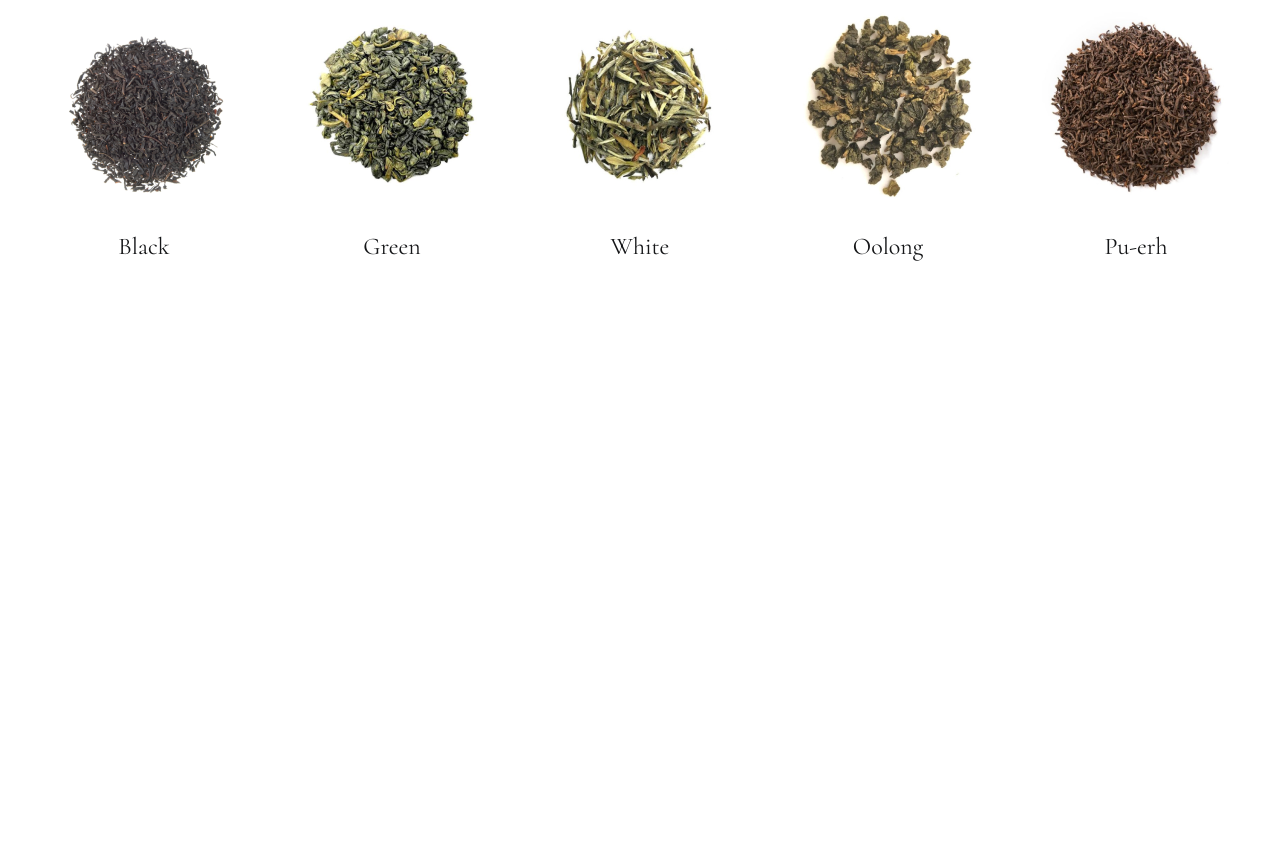
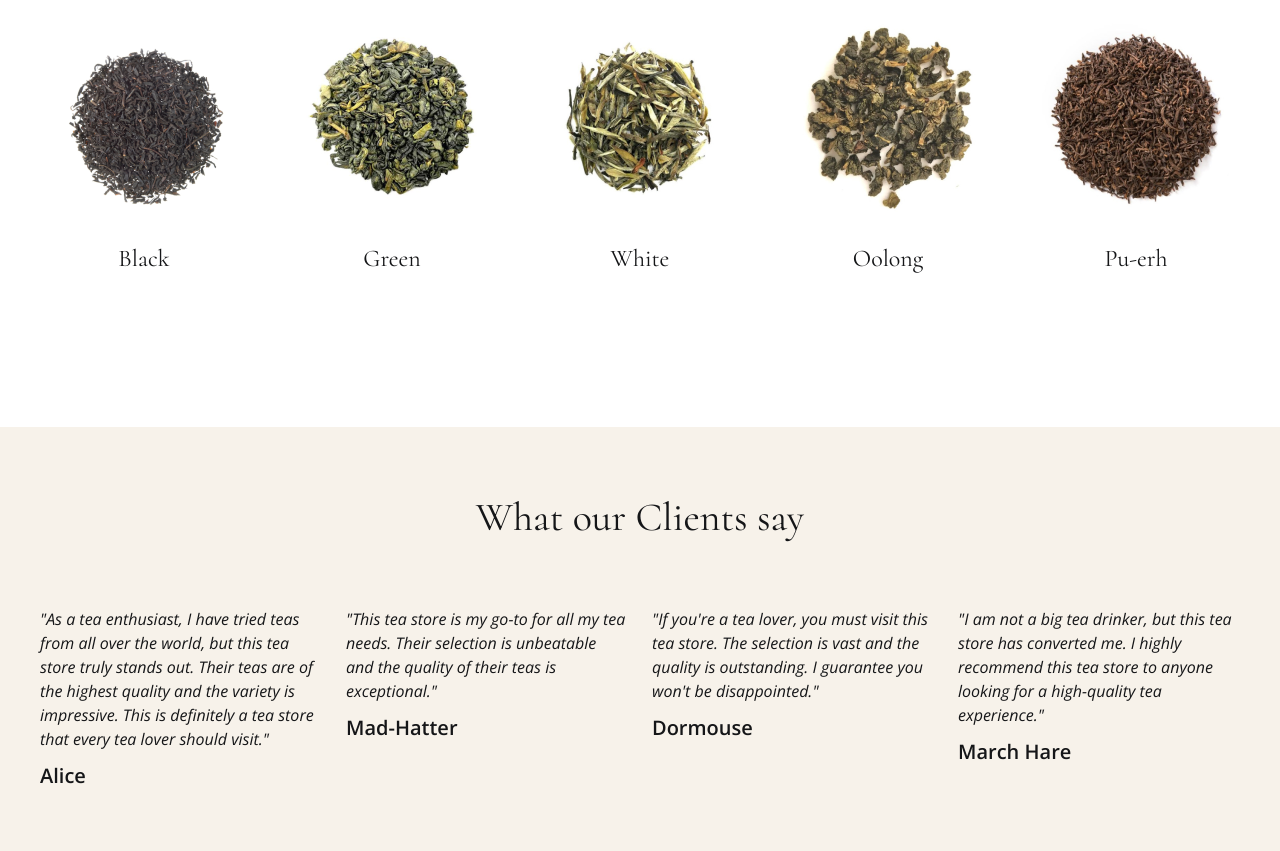
Before and after one commit to mzhigalka/teaLending, a plain HTML site: page index.html in a window 1280 px wide. Shown: the part 1174-2025 px from the top of the page. Before the commit the page ends 1589 px from the top, so only its background shows below. Drawn offline with nearby package versions, Linux system fonts and the light colour scheme.

Commit message:
added section reviews

```diff
--- a/css/style.css
+++ b/css/style.css
@@ -44,8 +44,8 @@ body{
   font-family: 'Cormorant', serif;
   font-size: 40px;
   font-weight: 400;
-  line-height: normal;
   margin-bottom: 60px;
+  text-align: center;
 }
 
 .header__inner{
@@ -189,6 +189,32 @@ body{
   font-family: 'Cormorant', serif;
   font-weight: 400;
   font-size: 24px;
+}
+
+.reviews {
+  background-color: #F7F2EA;
+  padding: 60px 0;
+}
+
+.reviews__list {
+  display: flex;
+  gap: 0 26px;
+}
+
+.reviews__item {
+  flex-basis: 280px;
+}
+
+.reviews__text {
+  font-size: 16px;
+  font-style: italic;
+  margin-bottom: 10px;
+}
+
+.reviews__name {
+  font-size: 20px;
+  font-weight: 600;
+  font-style: normal;
 }
 
 
@@ -346,6 +372,9 @@ body{
   .assortment__img{
     max-width: 170px;
   }
+  .assortment{
+    margin-bottom: 60px;
+  }
 }
 
 @media (max-width: 360px) {
@@ -376,5 +405,7 @@ body{
     font-size: 24px;
     margin-bottom: 0;
   }
-
+  .assortment{
+    margin-bottom: 80px;
+  }
 }
--- a/index.html
+++ b/index.html
@@ -144,6 +144,47 @@
         </ul>
       </div>
     </section>
+    <section class="reviews">
+      <div class="container">
+        <h2 class="reviews__title title">
+          What our Clients say
+        </h2>
+        <ul class="reviews__list">
+          <li class="reviews__item">
+            <blockquote>
+              <p class="reviews__text">
+                "As a tea enthusiast, I have tried teas from all over the world, but this tea store truly stands out. Their teas are of the highest quality and the variety is impressive. This is definitely a tea store that every tea lover should visit."
+              </p>
+              <cite class="reviews__name">Alice</cite>
+            </blockquote>
+          </li>
+          <li class="reviews__item">
+            <blockquote>
+              <p class="reviews__text">
+                "This tea store is my go-to for all my tea needs. Their selection is unbeatable and the quality of their teas is exceptional."
+              </p>
+              <cite class="reviews__name">Mad-Hatter</cite>
+            </blockquote>
+          </li>
+          <li class="reviews__item">
+            <blockquote>
+              <p class="reviews__text">
+                "If you're a tea lover, you must visit this tea store. The selection is vast and the quality is outstanding. I guarantee you won't be disappointed."
+              </p>
+              <cite class="reviews__name">Dormouse</cite>
+            </blockquote>
+          </li>
+          <li class="reviews__item">
+            <blockquote>
+              <p class="reviews__text">
+                "I am not a big tea drinker, but this tea store has converted me. I highly recommend this tea store to anyone looking for a high-quality tea experience."
+              </p>
+              <cite class="reviews__name">March Hare</cite>
+            </blockquote>
+          </li>
+        </ul>
+      </div>
+    </section>
   </main>
 
 
```
